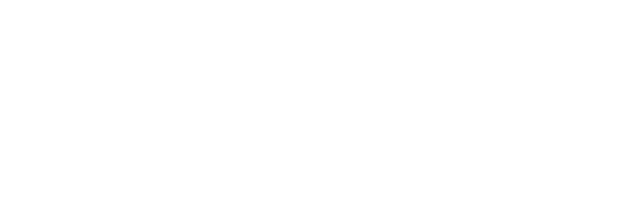
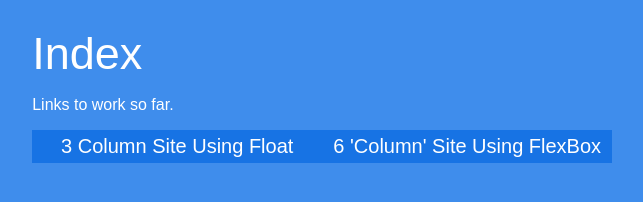
Before and after one commit to danelms/2-column-layout, a plain HTML site: page index.html in a window 1280 px wide. Shown: the whole page, without its empty margins (39-682 px from the left). Drawn offline with Linux system fonts and the light colour scheme.

Commit message:
1st home commit

```diff
--- a/2columnCSSFlexBox.css
+++ b/2columnCSSFlexBox.css
@@ -104,6 +104,7 @@ nav, ul {
 footer {
     background:#cc9;
     clear:both;
+    text-align: center;
 }
 a:hover {
     color:white;
--- /dev/null
+++ b/index.css
@@ -0,0 +1,45 @@
+body {
+    background-color: rgb(63, 141, 236);
+    font-family: Arial, Helvetica, sans-serif;
+}
+
+header {
+    font-size: 45px;
+    padding-left: 5%;
+    padding-top: 20px;
+    color: white;
+}
+
+p {
+    padding-left: 5%;
+    color: white;
+}
+
+li a {
+    display: block;
+    width: 280px;
+    text-align: center;
+    background-color: rgb(23, 115, 228);
+    font-size: 20px;
+    padding:5px;
+    text-decoration: none;
+    color: white;
+}
+
+li a:hover {
+    color: lightskyblue;
+    background-color: darkblue;
+}
+
+nav, ul {
+    list-style-type: none;
+    display: flex;
+    flex-direction: row;
+    margin: 0;
+    padding: 0;
+}
+
+nav {
+    padding-left: 5%;
+    width: 90%
+}
--- a/index.html
+++ b/index.html
@@ -3,8 +3,21 @@
 <html>
     <head>
         <title>Index Page</title>
+        <link rel="stylesheet" href="index.css"/>
     </head>
 
     <body>
+
+        <header>Index</header>
+
+        <p>Links to work so far.</p>
+
+        <nav>
+            <ul id = ul1>
+                <li><a href = "2ColumnIndex.html">3 Column Site Using Float</a></li>
+                <li><a href = "2ColumnIndexFlexBox.html">6 'Column' Site Using FlexBox</a></li>
+            </ul>
+        </nav>
     </body>
+
 </html>
```
Also changed, not shown: 2ColumnIndex.html (+1 -2 lines), Images/home.jpeg (added).
